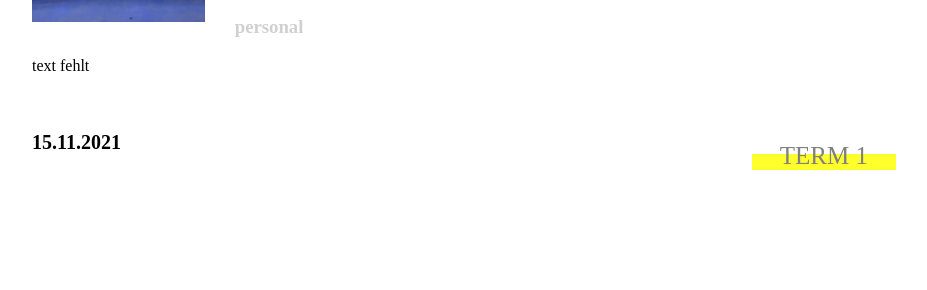
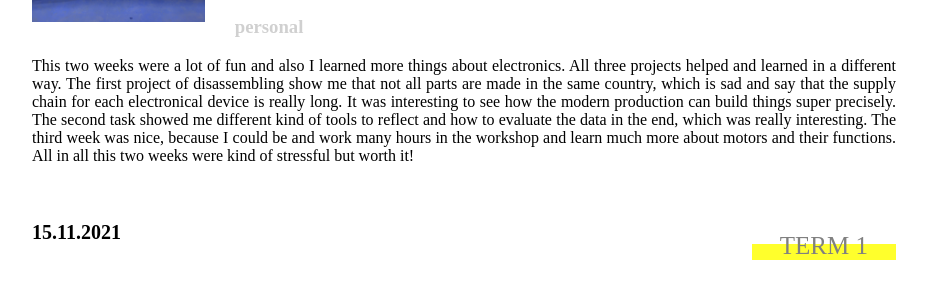
Before and after one commit to gerda-meleschkin/newwebsite, a plain HTML site: page term1/techbeyond/techbeyond.html in a window 1280 px wide. Shown: the part 4506-4796 px from the top of the page, without its empty margins (176-1103 px from the left). Before the commit the page ends 4706 px from the top, so only its background shows below. Drawn offline with Linux system fonts and the light colour scheme.

Commit message:
added the personal reflection

```diff
--- a/term1/techbeyond/techbeyond.html
+++ b/term1/techbeyond/techbeyond.html
@@ -113,7 +113,7 @@
     personal
     </h3>
     <p>
-    text fehlt
+    This two weeks were a lot of fun and also I learned more things about electronics. All three projects helped and learned in a different way. The first project of disassembling show me that not all parts are made in the same country, which is sad and say that the supply chain for each electronical device is really long. It was interesting to see how the modern production can build things super precisely. The second task showed me different kind of tools to reflect and how to evaluate the data in the end, which was really interesting. The third week was nice, because I could be and work many hours in the workshop and learn much more about motors and their functions. All in all this two weeks were kind of stressful but worth it!
     </p>
     <h1>15.11.2021</h1>
     <a href="../term1.html" class="btn success">Term 1</a>
```
